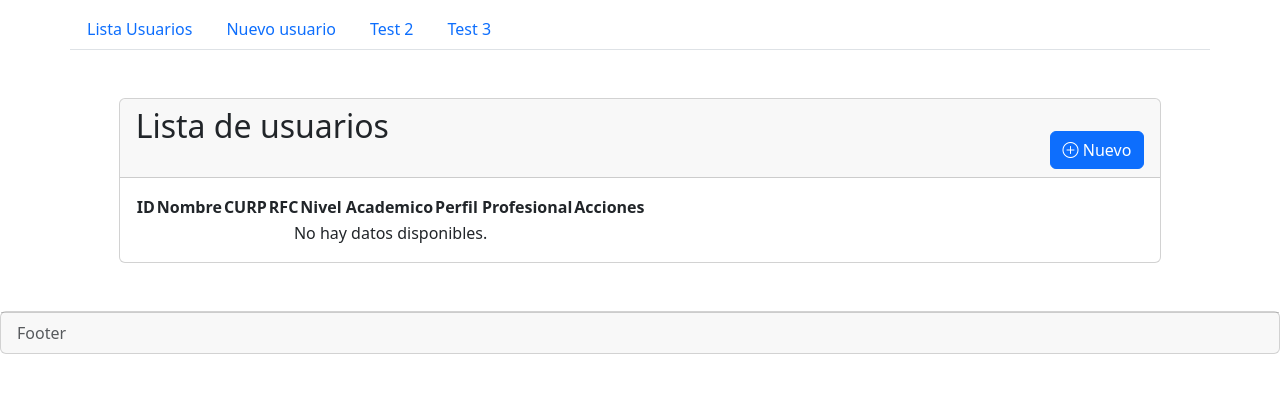
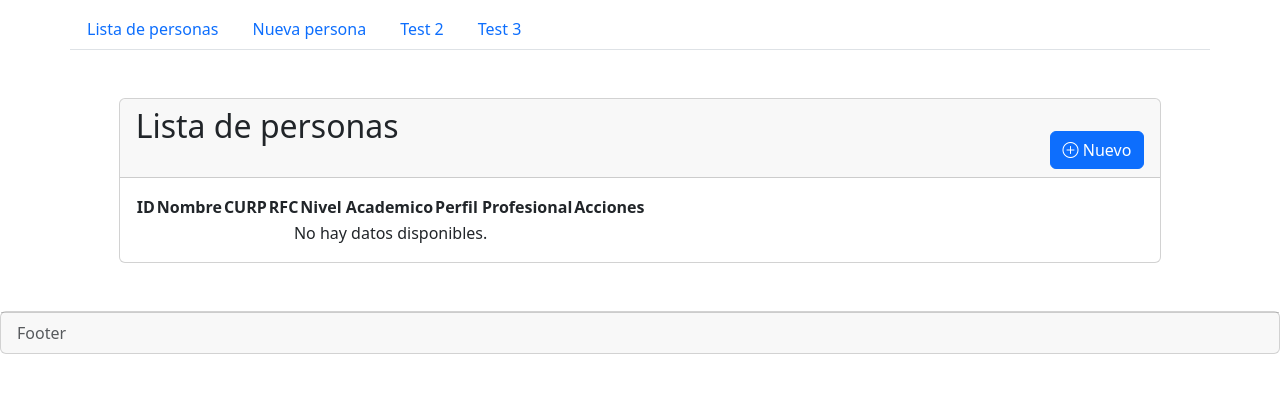
Before and after one commit to JAEH056/ProyectoABC, a PHP site: page / in a window 1280 px wide. Shown: the top 393 px of the page. Run offline with PHP 8.4, Linux system fonts and the light colour scheme; data that the repository does not hold is empty; some libraries are stand-ins or nearby versions.

Commit message:
Refactor user management to persona management
- Removed old user views: listaUsuarios.php and nuevoUsuario.php.
- Introduced new persona views: listaPersonas.php and nuevaPersona.php.
- Created Persona controller to handle persona-related actions (CRUD).
- Developed PersonaModel for database interactions related to personas.
- Implemented modals for creating, editing, and deleting personas.
- Updated JavaScript for handling persona modals and data tables.

```diff
--- a/Controllers/BaseController.php
+++ b/Controllers/BaseController.php
@@ -20,6 +20,11 @@ class BaseController
     protected function render(string $view, array $data = [])
     {
         extract($data); // Convierte los elementos del array en variables
-        include __DIR__ . '/../Views/' . $view . '.php';
+        $file = __DIR__ . '/../Views/' . $view . '.php';
+        if (!is_file($file)) {
+            echo '<h1>Render Error:</h1><p>Vista no encontrada: ' . htmlspecialchars($view, ENT_QUOTES, 'UTF-8') . '</p>';
+            return;
+        }
+        include $file;
     }
 }
--- a/Controllers/User.php
+++ b/Controllers/Persona.php
@@ -2,56 +2,54 @@
 
 namespace App\Controllers;
 
-require_once 'Models/UsuarioModel.php';
+require_once 'Models/PersonaModel.php';
 require_once 'Controllers/BaseController.php';
 
 use App\Controllers\BaseController;
-use App\Models\UsuarioModel;
+use App\Models\PersonaModel;
 
-class User extends BaseController
+class Persona extends BaseController
 {
-    private $usuario;
-    private $usuario2;
+    private $personaM;
 
     public function __construct()
     {
         parent::__construct();
-        $this->usuario = new UsuarioModel();
-        $this->usuario2 = new UsuarioModel(); // Se vuelve a llamar el modelo para reconectar
+        $this->personaM = new PersonaModel();
     }
 
     /**
-     * Vista procipal de la lista de usuarios
+     * Vista principal de la lista de personas
      * @return void
      */
     public function index()
     {
-        $usuarios = $this->usuario->getUsuarios();
+        $personas = $this->personaM->getPersonas();
         $mensaje = $_SESSION['mensaje'] ?? '';
         $error = $_SESSION['error'] ?? '';
-        $this->render('Usuario/listaUsuarios', [
-            'usuarios' => $usuarios,
+        $this->render('Persona/listaPersonas', [
+            'usuarios' => $personas,
             'mensaje' => $mensaje,
             'error' => $error
         ]);
     }
 
     /**
-     * Devuelve la vista del formulario para crear un nuevo usuario
+     * Devuelve la vista del formulario para crear una nueva persona
      * @return void
      */
-    public function viewNewUser()
+    public function viewNewPersona()
     {
         $mensaje = $_SESSION['mensaje'] ?? '';
         $error = $_SESSION['error'] ?? '';
-        $this->render('Usuario/nuevoUsuario', [
+        $this->render('Persona/nuevaPersona', [
             'mensaje' => $mensaje,
             'error' => $error
         ]);
     }
 
     /**
-     * Crea un nuevo usuario
+     * Crea una nueva persona
      * @return null
      */
     public function create()
@@ -63,7 +61,7 @@ class User extends BaseController
         }
 
         $data = [
-            'id_persona'    => self::genUserId(),
+            'id_persona'    => self::genPersonaId(),
             'nombre'        => $_POST['nombre'],
             'apellido'      => $_POST['apellidos'],
             'curp'          => $_POST['curp'],
@@ -74,25 +72,25 @@ class User extends BaseController
             'status'        => 1,
         ];
 
-        if (!$this->usuario->guardarUsuario($data)) {
-            $_SESSION['error'] = "Error al guardar el usuario.";
+        if (!$this->personaM->guardarPersona($data)) {
+            $_SESSION['error'] = "Error al guardar la persona.";
             header("Location: /");
             return exit();
         }
         // Redirige o muestra un mensaje de éxito
-        $_SESSION['mensaje'] = "Usuario creado con exito.";
+        $_SESSION['mensaje'] = "Persona creada con exito.";
         header("Location: /");
         return exit();
     }
 
     /**
-     * Genera el ID del Usuario
+     * Genera el ID de la Persona
      * @param string $acronimo
      * @return string
      */
-    public function genUserId(string $acronimo = 'PER'): string
+    public function genPersonaId(string $acronimo = 'PER'): string
     {
-        $numeroConsecutivo = $this->usuario2->getUserCount();
+        $numeroConsecutivo = $this->personaM->getPersonaCount();
         // Formatear número con ceros a la izquierda (mínimo 3 dígitos) y formatear fecha y hora
         $numeroFormateado = str_pad($numeroConsecutivo['total'] + 1, 3, '0', STR_PAD_LEFT);
         $fechaHora = date('dmYHis');
@@ -101,36 +99,36 @@ class User extends BaseController
     }
 
     /**
-     * Elimina un usuario
+     * Elimina una persona
      * @return null
      */
     public function delete()
     {
         if (!isset($_POST['user-id'])) {
-            $_SESSION['error'] = "ID del usuario no proporcionado";
+            $_SESSION['error'] = "ID de persona no proporcionado";
             header("Location: /");
             return exit();
         }
 
-        if (!$this->usuario->updateStatus($_POST['user-id'])) {
-            $_SESSION['error'] = "Error al eliminar el usuario.";
+        if (!$this->personaM->updateStatus($_POST['user-id'])) {
+            $_SESSION['error'] = "Error al eliminar la persona.";
             header("Location: /");
             return exit();
         }
         // Redirige o muestra un mensaje de éxito
-        $_SESSION['mensaje'] = "Usuario eliminado correctamente.";
+        $_SESSION['mensaje'] = "Persona eliminada correctamente.";
         header("Location: /");
         return exit();
     }
 
     /**
-     * Actualiza los datos de un usuario
+     * Actualiza los datos de una persona
      * @return null
      */
     public function update()
     {
         if (!isset($_POST['user-id'])) {
-            $_SESSION['error'] = "ID del usuario no proporcionado";
+            $_SESSION['error'] = "ID de persona no proporcionado";
             header("Location: /");
             return exit();
         }
@@ -144,13 +142,13 @@ class User extends BaseController
             'perfil_profesional'    => $_POST['perfil'],
         ];
 
-        if (!$this->usuario->updateUser($_POST['user-id'],$data)) {
-            $_SESSION['error'] = "Error al eliminar el usuario.";
+        if (!$this->personaM->updatePersona($_POST['user-id'], $data)) {
+            $_SESSION['error'] = "Error al eliminar la persona.";
             header("Location: /");
             return exit();
         }
         // Redirige o muestra un mensaje de éxito
-        $_SESSION['mensaje'] = "Datos de usuario actualizados correctamente.";
+        $_SESSION['mensaje'] = "Datos de la persona actualizados correctamente.";
         header("Location: /");
         return exit();
     }
--- a/Models/UsuarioModel.php
+++ b/Models/PersonaModel.php
@@ -6,7 +6,7 @@ require_once 'Database/Database.php';
 
 use App\Database\Database;
 
-class UsuarioModel
+class PersonaModel
 {
     private $db;
 
@@ -16,10 +16,10 @@ class UsuarioModel
     }
 
     /**
-     * Devuelve las Preguntas y respuestas del Test 3
+     * Devuelve la lista de personas activas
      * @return array
      */
-    public function getUsuarios(): array
+    public function getPersonas(): array
     {
         $connection = $this->db->getConnection();
         $result = $connection->query(
@@ -32,13 +32,13 @@ class UsuarioModel
     }
 
     /**
-     * Guarda los datos del usuario
-     * @param array $userInfo
+     * Guarda los datos de la persona
+     * @param array $personaInfo
      * @return bool
      */
-    public function guardarUsuario(array $userInfo = []): bool
+    public function guardarPersona(array $personaInfo = []): bool
     {
-        if (empty($userInfo)) {
+        if (empty($personaInfo)) {
             return false;
         }
 
@@ -46,7 +46,7 @@ class UsuarioModel
         $connection = $this->db->getConnection();
 
         // Extraer columnas y preparar placeholders
-        $columns = array_keys($userInfo);
+        $columns = array_keys($personaInfo);
         $placeholders = array_fill(0, count($columns), '?');
         $types = str_repeat('s', count($columns)); // Para todos los parametros se usa string
 
@@ -60,7 +60,7 @@ class UsuarioModel
         }
 
         // Vincular parámetros dinámicamente
-        $values = array_values($userInfo);
+        $values = array_values($personaInfo);
         $stmt->bind_param($types, ...$values);
 
         $result = $stmt->execute();
@@ -70,7 +70,7 @@ class UsuarioModel
         return $result;
     }
 
-    public function getUserCount(): array
+    public function getPersonaCount(): array
     {
         $connection = $this->db->getConnection();
         $result = $connection->query("SELECT COUNT(*) AS total FROM db_cognos.persona;");
@@ -81,7 +81,7 @@ class UsuarioModel
     }
 
     /**
-     * Modifica el estado del usuario
+     * Modifica el estado de la persona
      * @return bool
      */
     public function updateStatus(string $id): bool
@@ -101,22 +101,22 @@ class UsuarioModel
     }
 
     /**
-     * Actualiza los datos del usuario
-     * @param string $id ID del usuario
-     * @param array $infoUser Datos del usuario
+     * Actualiza los datos de la persona
+     * @param string $id ID de la persona
+     * @param array $infoPersona Datos de la persona
      * @return bool
      */
-    public function updateUser(string $id, array $infoUser): bool
+    public function updatePersona(string $id, array $infoPersona): bool
     {
         $connection = $this->db->getConnection();
         $stmt = $connection->prepare("UPDATE persona SET nombre = ?, apellido = ?, curp = ?, rfc = ?, nivel_academico = ?, perfil_profesional = ? WHERE id_persona = ?");
         // Desempaquetar valores del array (asegurar orden correcto)
-        $nombre = $infoUser['nombre'];
-        $apellido = $infoUser['apellido'];
-        $curp = $infoUser['curp'];
-        $rfc = $infoUser['rfc'];
-        $nivelAcademico = $infoUser['nivel_academico'];
-        $perfilProfesional = $infoUser['perfil_profesional'];
+        $nombre = $infoPersona['nombre'];
+        $apellido = $infoPersona['apellido'];
+        $curp = $infoPersona['curp'];
+        $rfc = $infoPersona['rfc'];
+        $nivelAcademico = $infoPersona['nivel_academico'];
+        $perfilProfesional = $infoPersona['perfil_profesional'];
 
         $stmt->bind_param("sssssss", $nombre, $apellido, $curp, $rfc, $nivelAcademico, $perfilProfesional, $id);
 
--- a/Models/PreguntasModel.php
+++ b/Models/PreguntasModel.php
@@ -46,7 +46,7 @@ class PreguntasModel
 	                FROM db_cognos.det_pregunta
                     JOIN db_cognos.pregunta ON pregunta.id_pregunta = det_pregunta.id_pregunta
                     JOIN db_cognos.test ON pregunta.id_test = test.id_test
-                    WHERE test.nombre = 'test2';"
+                    WHERE test.nombre = 'Kostick';"
         )->fetch_all(MYSQLI_ASSOC);
         $this->db->closeConnection();
 
--- a/Resources/JS/formCheck.js
+++ b/Resources/JS/formCheck.js
@@ -38,8 +38,8 @@ function adjuntarListenersChange(grupo) {
 // Función para detectar grupos automáticamente (Todo se hace de manera dinamica)
 function detectarGrupos() {
     const grupos = new Set(); // Set para únicos
-    // Se buscan todos los radios en el formulario
-    document.querySelectorAll('#evaluacionForm input[type="radio"]').forEach(input => {
+    // Se buscan todos los radios en el formulario (ID del formulario)
+    document.querySelectorAll('#evaluacionTestZabic input[type="radio"]').forEach(input => {
         // Obtener clases del input y filtrar las que match 'grupoX' (X = número)
         const clases = input.className.split(' '); // Split por espacios
         clases.forEach(clase => {
@@ -73,7 +73,7 @@ document.addEventListener('DOMContentLoaded', function () {
     });
 
     // Manejador de submit optimizado (validación dinámica para TODOS los grupos)
-    document.getElementById('evaluacionForm').addEventListener('submit', function (e) {
+    document.getElementById('evaluacionTestZabic').addEventListener('submit', function (e) {
         let esValido = true; // Booleano general
 
         grupos.forEach(grupo => {
--- a/Resources/JS/userModals.js
+++ b/Resources/JS/personaModals.js
@@ -34,7 +34,7 @@ document.addEventListener('DOMContentLoaded', function () {
         const name = button.getAttribute('data-user-name');
         // Actualiza el contenido del modal
         document.getElementById('deleteUserId').value = id;
-        document.getElementById("body-msg").innerHTML = `<p>¿Estás seguro de que deseas eliminar el usuario (<strong>${name}</strong>)?</p>`;
+        document.getElementById("body-msg").innerHTML = `<p>¿Estás seguro de que deseas eliminar esta persona (<strong>${name}</strong>)?</p>`;
     });
 
 });
--- a/Router/Rutes.php
+++ b/Router/Rutes.php
@@ -4,11 +4,11 @@ namespace App\Router;
 
 require_once 'Controllers/Controller.php';
 require_once 'Controllers/Formulario.php';
-require_once 'Controllers/User.php';
+require_once 'Controllers/Persona.php';
 
 use App\Controllers\Controller;
 use App\Controllers\Formulario;
-use App\Controllers\User;
+use App\Controllers\Persona;
 
 class Rutes
 {
@@ -17,16 +17,16 @@ class Rutes
         return [
             'GET' => [
                 '/blog'             => [Controller::class, 'index'],
-                '/'                 => [User::class, 'index'],
-                '/nuevo-usuario'    => [User::class, 'viewNewUser'],
-                '/test2'            => [Formulario::class, 'evalTest2'],
-                '/test3'            => [Formulario::class, 'evalTest3'],
+                '/'                 => [Persona::class, 'index'],
+                '/nueva-persona'    => [Persona::class, 'viewNewPersona'],
+                '/test-kostick'     => [Formulario::class, 'evalTest2'],
+                '/test-zavic'       => [Formulario::class, 'evalTest3'],
 
             ],
             'POST' => [
-                '/create-user'      => [User::class, 'create'],
-                '/delete-user'      => [User::class, 'delete'],
-                '/update-user'      => [User::class, 'update'],
+                '/create-user'      => [Persona::class, 'create'],
+                '/delete-user'      => [Persona::class, 'delete'],
+                '/update-user'      => [Persona::class, 'update'],
                 '/create'           => [Controller::class, 'create'],
                 '/update'           => [Controller::class, 'update'],
                 '/delete'           => [Controller::class, 'delete'],
--- a/Views/Usuario/listaUsuarios.php
+++ b/Views/Persona/listaPersonas.php
@@ -1,14 +1,10 @@
-<?php
-
-namespace Views\Usuario;
-?>
 <!DOCTYPE html>
 <html lang="es">
 
 <head>
     <meta charset="UTF-8">
     <meta name="viewport" content="width=device-width, initial-scale=1.0">
-    <title>Evaluacion de Personal</title>
+    <title>Lista de personas</title>
     <!-- Hojas de estilo -->
     <link href="https://cdn.jsdelivr.net/npm/simple-datatables@latest/dist/style.css" rel="stylesheet" type="text/css">
     <link href="https://cdn.jsdelivr.net/npm/bootstrap@5.3.7/dist/css/bootstrap.min.css" rel="stylesheet" integrity="sha384-LN+7fdVzj6u52u30Kp6M/trliBMCMKTyK833zpbD+pXdCLuTusPj697FH4R/5mcr" crossorigin="anonymous">
@@ -18,14 +14,14 @@ namespace Views\Usuario;
 
 <body>
     <?php include 'Views/Plantilla/header.php'; ?>
-    <?php include 'Views/Plantilla/modals_usuario.php'; ?>
+    <?php include 'Views/Plantilla/modals_persona.php'; ?>
 
     <div class="container mt-5 col-10">
         <div class="card">
             <div class="card-header">
                 <div class="row d-flex justify-content-between align-items-end">
                     <div class="col-sm-6">
-                        <h2 class="mb-4">Lista de usuarios</h2>
+                        <h2 class="mb-4">Lista de personas</h2>
                     </div>
                     <div class="col-sm-auto d-flex gap-2">
                         <button type="button" class="btn btn-primary" data-bs-toggle="modal" data-bs-target="#newModalUser"><i class="bi bi-plus-circle"></i> Nuevo</button>
@@ -100,7 +96,7 @@ namespace Views\Usuario;
 
     <?php include 'Views/Plantilla/footer.php'; ?>
 
-    <script src="Resources/js/userModals.js" type="text/javascript"></script>
+    <script src="Resources/js/personaModals.js" type="text/javascript"></script>
     <script src="https://cdn.jsdelivr.net/npm/simple-datatables@latest" type="text/javascript"></script>
     <script src="https://cdn.jsdelivr.net/npm/bootstrap@5.3.7/dist/js/bootstrap.bundle.min.js" integrity="sha384-ndDqU0Gzau9qJ1lfW4pNLlhNTkCfHzAVBReH9diLvGRem5+R9g2FzA8ZGN954O5Q" crossorigin="anonymous"></script>
 
--- a/Views/Usuario/nuevoUsuario.php
+++ b/Views/Persona/nuevaPersona.php
@@ -10,7 +10,7 @@ $form = new Formulario();
 
 <head>
     <meta charset="UTF-8">
-    <title>Formulario de Evaluación</title>
+    <title>Creacion Persona</title>
     <link href="Resources/css/bootstrap.min.css" rel="stylesheet">
     <!-- fontawsome icons -->
     <link href="Resources/css/fontawesome/css/fontawesome.css" rel="stylesheet" />
@@ -24,7 +24,7 @@ $form = new Formulario();
     <div class="container mt-5 col-10">
         <div class="card">
             <div class="card-header">
-                <h2 class="mb-4">Datos del ususario</h2>
+                <h2 class="mb-4">Datos de la persona</h2>
             </div>
             <div class="card-body">
                 <main>
@@ -32,7 +32,7 @@ $form = new Formulario();
                         <div class="col-12 col-md-10 col-lg-8 mx-auto">
                             <!-- Envia la lista de errores al formulario -->
                             <div class="alert alert-success" role="alert">
-                                <h4 class="alert-heading">Crear nuevo usuario</h4>
+                                <h4 class="alert-heading">Crear nueva persona</h4>
                                 <p>Ingresa los datos solicitados.</p>
                             </div>
                             <!-- Mensajes de retroalimentacion -->
--- a/Views/Plantilla/header.php
+++ b/Views/Plantilla/header.php
@@ -4,21 +4,21 @@
         <ul class="col-12 nav nav-tabs" id="navId" role="tablist">
             <li class="nav-item" role="presentation">
                 <a href="/" class="nav-link">
-                    Lista Usuarios
+                    Lista de personas
                 </a>
             </li>
             <li class="nav-item" role="presentation">
-                <a href="/nuevo-usuario" class="nav-link">
-                    Nuevo usuario
+                <a href="/nueva-persona" class="nav-link">
+                    Nueva persona
                 </a>
             </li>
             <li class="nav-item">
-                <a class="nav-link" href="/test2">
+                <a class="nav-link" href="/test-kostick">
                     Test 2
                 </a>
             </li>
             <li class="nav-item">
-                <a class="nav-link" href="/test3">
+                <a class="nav-link" href="/test-zavic">
                     Test 3
                 </a>
             </li>
--- a/Views/Plantilla/modals_usuario.php
+++ b/Views/Plantilla/modals_persona.php
@@ -1,9 +1,9 @@
-<!-- Modal para Nuevo Usuario -->
+<!-- Modal para Nueva Persona -->
 <div class="modal modal-lg fade" id="newModalUser" tabindex="-1" role="dialog" aria-labelledby="newModalUserLabel" aria-hidden="true">
     <div class="modal-dialog" role="document">
         <div class="modal-content">
             <div class="modal-header bg-primary">
-                <h5 class="modal-title text-light" id="newModalUserLabel">Crear Usuario</h5>
+                <h5 class="modal-title text-light" id="newModalUserLabel">Crear Persona</h5>
                 <button type="button" class="btn-close" data-bs-dismiss="modal" aria-label="Close"></button>
             </div>
             <div class="modal-body">
@@ -67,12 +67,12 @@
         </div>
     </div>
 </div>
-<!-- Modal para Editar -->
+<!-- Modal para Editar Persona -->
 <div class="modal modal-lg fade" id="editModalUser" tabindex="-1" role="dialog" aria-labelledby="editModalUserLabel" aria-hidden="true">
     <div class="modal-dialog" role="document">
         <div class="modal-content">
             <div class="modal-header bg-success">
-                <h5 class="modal-title text-light" id="editModalUserLabel">Editar Usuario</h5>
+                <h5 class="modal-title text-light" id="editModalUserLabel">Editar Persona</h5>
                 <button type="button" class="btn-close" data-bs-dismiss="modal" aria-label="Close"></button>
             </div>
             <div class="modal-body">
@@ -137,16 +137,16 @@
         </div>
     </div>
 </div>
-<!-- Modal para Eliminar -->
+<!-- Modal para Eliminar Persona -->
 <div class="modal fade" id="deleteModalUser" tabindex="-1" role="dialog" aria-labelledby="deleteModalLabel" aria-hidden="true">
     <div class="modal-dialog" role="document">
         <div class="modal-content">
             <div class="modal-header bg-danger">
-                <h5 class="modal-title text-light" id="deleteModalUserLabel">Eliminar Usuario</h5>
+                <h5 class="modal-title text-light" id="deleteModalUserLabel">Eliminar Persona</h5>
                 <button type="button" class="btn-close" data-bs-dismiss="modal" aria-label="Close"></button>
             </div>
             <div id="body-msg" class="modal-body">
-                ¿Estás seguro de que deseas eliminar este Usuario?
+                ¿Estás seguro de que deseas eliminar esta Persona?
             </div>
             <div class="modal-footer">
                 <form id="deleteForm" method="POST" action="/delete-user">
```
Also changed, not shown: Controllers/Formulario.php (+5 -5 lines), Views/Formulario/formularioTest2.php (+5 -4 lines), Views/Formulario/formularioTest3.php (+6 -4 lines).
